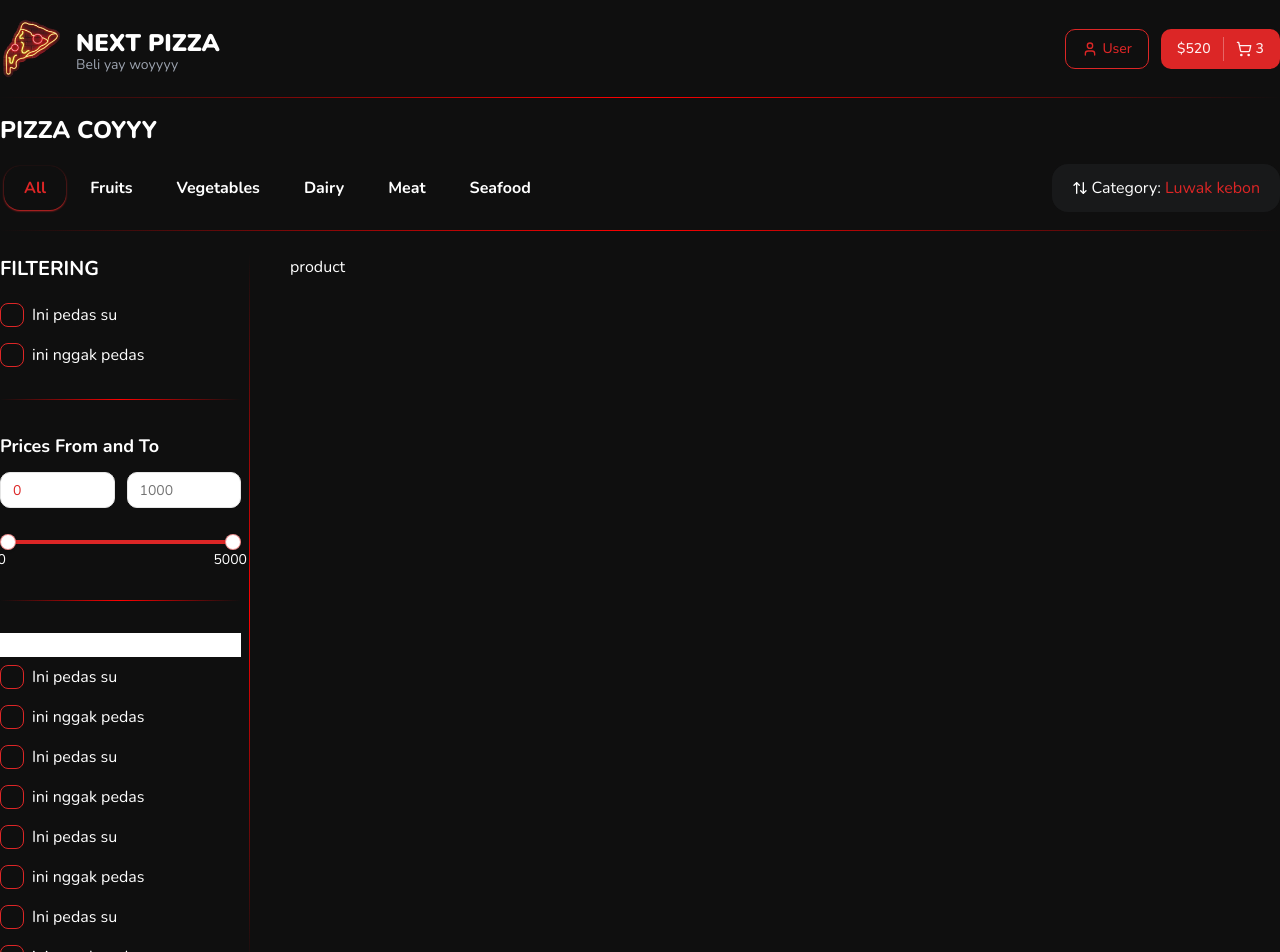
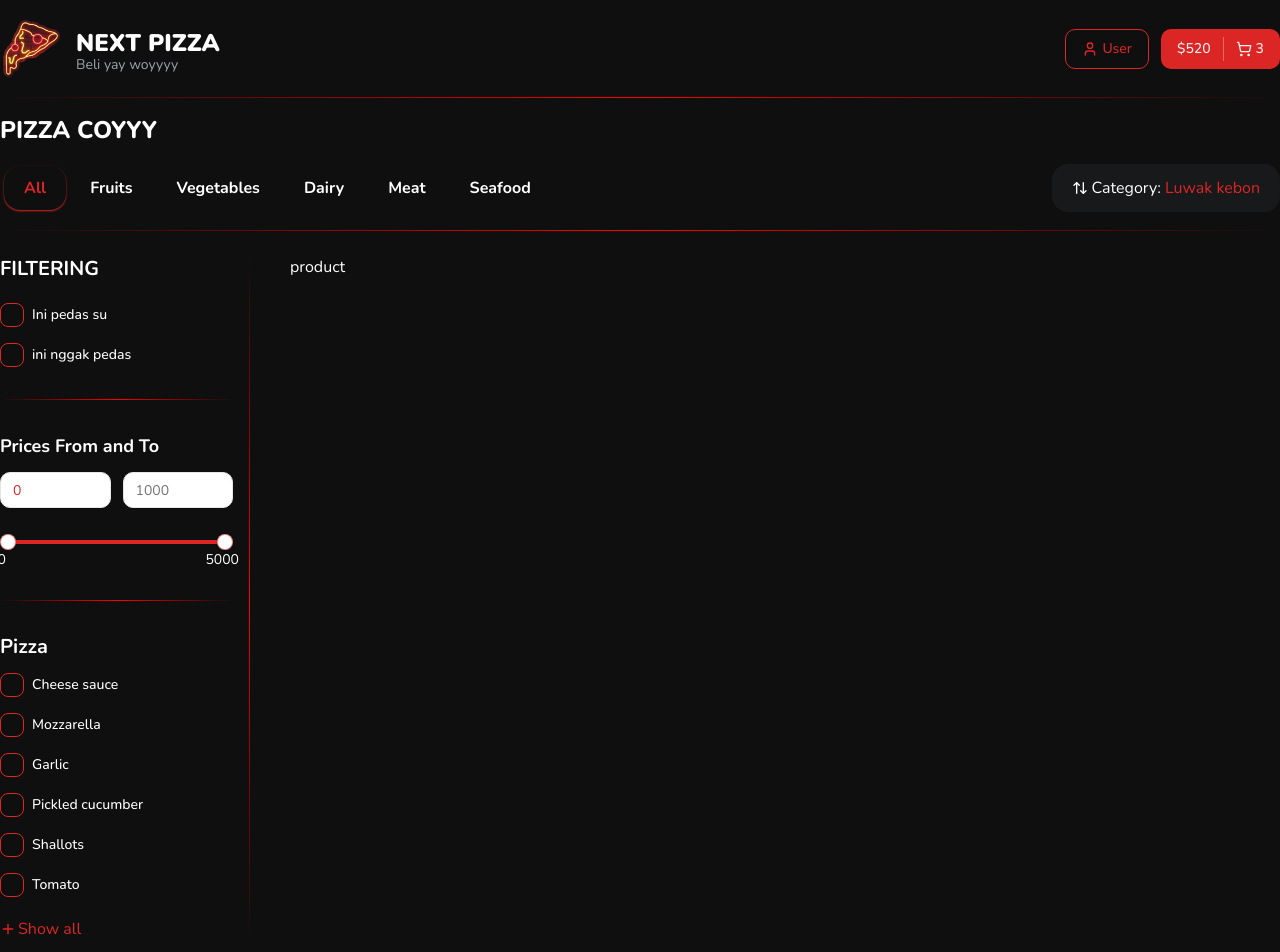
Before and after one commit to Andrihjm/e-commerce-clone, a Next.js app: page / in a window 1280 px wide. Shown: the top 952 px of the page. Built offline with nearby package versions, Linux system fonts and the light colour scheme.

Commit message:
create filter group.tsx

```diff
--- a/app/page.tsx
+++ b/app/page.tsx
@@ -1,5 +1,6 @@
 import FilterComponent from "@/components/filter/filter-component";
 import Category from "@/components/shared/category";
+import { defaultItems, items } from "@/data/data-array/menu-filter";
 
 export default function Home() {
   return (
@@ -11,7 +12,7 @@ export default function Home() {
 
         <div className="components pt-6">
           <div className="flex gap-10">
-            <div className="w-[250px] border-right-primary">
+            <div className="w-[250px] pr-2 border-right-primary">
               <FilterComponent />
             </div>
 
--- /dev/null
+++ b/components/filter/filter-checkbox-group.tsx
@@ -0,0 +1,93 @@
+"use client";
+
+import { Items } from "@/lib/types";
+import { Input } from "../ui/input";
+import FilterCheckbox from "./filter-checkbox";
+import React, { useState } from "react";
+import { Minus, Plus } from "lucide-react";
+
+interface FilterComponentProps {
+  title: string;
+  limit?: number;
+  items: Items[];
+  defaultItems: Items[];
+  searchInputPleaceholder?: string;
+  onChange?: (values: string[]) => void;
+  defaultValue?: string[];
+  className?: string;
+}
+
+const FilterComponent = ({
+  title,
+  limit = 5,
+  items,
+  defaultItems,
+  searchInputPleaceholder = "Search...",
+  onChange,
+  defaultValue,
+}: FilterComponentProps) => {
+  const [isShowAll, setIsShowAll] = useState(false);
+  const [searchFilterCheckbox, setsearchFilterCheckbox] = useState("");
+
+  const handleSearchFilterCheckbox = (
+    e: React.ChangeEvent<HTMLInputElement>
+  ) => {
+    setsearchFilterCheckbox(e.target.value);
+  };
+
+  const list = isShowAll
+    ? items.filter((e) =>
+        e.label.toLowerCase().includes(searchFilterCheckbox.toLocaleLowerCase())
+      )
+    : defaultItems?.slice(0, limit);
+
+  return (
+    <div className="">
+      <h2 className="font-bold mb-3">{title}</h2>
+
+      {isShowAll && (
+        <div className="mb-5">
+          <Input
+            placeholder={searchInputPleaceholder}
+            onChange={handleSearchFilterCheckbox}
+            className="text-primary border-none"
+          />
+        </div>
+      )}
+
+      <div className="max-h-96 flex flex-col gap-4 overflow-auto scrollbar">
+        {list.map((item, index) => (
+          <FilterCheckbox
+            key={index}
+            label={item.label}
+            value={item.value}
+            endAdorment={item.endAdorment}
+            checked={item.checked}
+            onCheckedChange={(e) => console.log(e)}
+          />
+        ))}
+      </div>
+
+      {items.length > limit && (
+        <div className="mt-2">
+          <button
+            onClick={() => setIsShowAll(!isShowAll)}
+            className="mt-3 text-primary"
+          >
+            {isShowAll ? (
+              <div className="flex items-center gap-0.5">
+                <Minus /> Hide all
+              </div>
+            ) : (
+              <div className="flex items-center gap-0.5">
+                <Plus size={16} /> Show all
+              </div>
+            )}
+          </button>
+        </div>
+      )}
+    </div>
+  );
+};
+
+export default FilterComponent;
--- a/components/filter/filter-checkbox.tsx
+++ b/components/filter/filter-checkbox.tsx
@@ -1,42 +1,38 @@
-import React from "react";
 import { Checkbox } from "../ui/checkbox";
+import { Label } from "../ui/label";
 
 interface FilterCheckboxProps {
-  text: string;
+  label: string;
   value: string;
-  endAdornment?: React.ReactNode;
+  endAdorment?: React.ReactNode;
   onCheckedChange?: (checked: boolean) => void;
   checked?: boolean;
-  name?: string;
 }
 
 const FilterCheckbox = ({
-  text,
+  label,
   value,
-  endAdornment,
+  endAdorment,
   onCheckedChange,
   checked,
-  name,
 }: FilterCheckboxProps) => {
   return (
-    <>
-      <div className="flex items-center space-x-2">
+    <div className="flex items-center space-x-2 cursor-pointer">
       <Checkbox
-          id={`checkbox-${String(name)}-${String(value)}`}
+        id={`checkbox-${String(value)}`}
         value={value}
         checked={checked}
         onCheckedChange={onCheckedChange}
-          className="rounded-[8px] w-6 h-6"
+        className="h-6 w-6 rounded-[8px]"
       />
-        <label
-          htmlFor={`checkbox-${String(name)}-${String(value)}`}
-          className="leading-none cursor-pointer flex-1"
+      <Label
+        htmlFor={`checkbox-${String(value)}`}
+        className="flex-1 leading-none cursor-pointer"
       >
-          {text}
-        </label>
-        {endAdornment}
-      </div>{" "}
-    </>
+        {label}
+      </Label>
+      {endAdorment}
+    </div>
   );
 };
 
--- a/components/filter/filter-component.tsx
+++ b/components/filter/filter-component.tsx
@@ -1,7 +1,11 @@
+"use client";
+
 import FilterCheckbox from "./filter-checkbox";
 import { Input } from "../ui/input";
 import { Separator } from "../ui/separator";
 import { RangeSlider } from "../shared/range-slider";
+import FilterCheckboxGroup from "./filter-checkbox-group";
+import { defaultItems, items } from "@/data/data-array/menu-filter";
 
 const FilterComponent = () => {
   return (
@@ -10,8 +14,8 @@ const FilterComponent = () => {
 
       <div className="flex flex-col gap-8">
         <div className="flex flex-col gap-4">
-          <FilterCheckbox text="Ini pedas su" value="1" />
-          <FilterCheckbox text="ini nggak pedas" value="2" />
+          <FilterCheckbox label="Ini pedas su" value="1" />
+          <FilterCheckbox label="ini nggak pedas" value="2" />
         </div>
 
         <Separator />
@@ -36,17 +40,13 @@ const FilterComponent = () => {
         <Separator />
 
         <div className="flex flex-col gap-2">
-          <input type="text" />
-
           <div className="flex flex-col gap-4">
-            <FilterCheckbox text="Ini pedas su" value="1" />
-            <FilterCheckbox text="ini nggak pedas" value="2" />
-            <FilterCheckbox text="Ini pedas su" value="1" />
-            <FilterCheckbox text="ini nggak pedas" value="2" />
-            <FilterCheckbox text="Ini pedas su" value="1" />
-            <FilterCheckbox text="ini nggak pedas" value="2" />
-            <FilterCheckbox text="Ini pedas su" value="1" />
-            <FilterCheckbox text="ini nggak pedas" value="2" />
+            <FilterCheckboxGroup
+              title="Pizza"
+              limit={6}
+              defaultItems={[...defaultItems, ...items]}
+              items={[...defaultItems, ...items]}
+            />
           </div>
         </div>
       </div>
--- a/components/shared/category.tsx
+++ b/components/shared/category.tsx
@@ -5,7 +5,7 @@ import SortPopUp from "./sort-pop-up";
 const Category = () => {
   return (
     <>
-      <div className="sticky top-0 flex items-center justify-between py-4 border-custom-primary">
+      <div className="sticky top-0 flex items-center justify-between py-4 bg-dark border-custom-primary">
         <div className="inline-flex items-center gap-1 p-1 ">
           {categoryMenu.map((category) => (
             <a
--- /dev/null
+++ b/components/ui/label.tsx
@@ -0,0 +1,26 @@
+"use client"
+
+import * as React from "react"
+import * as LabelPrimitive from "@radix-ui/react-label"
+import { cva, type VariantProps } from "class-variance-authority"
+
+import { cn } from "@/lib/utils"
+
+const labelVariants = cva(
+  "text-sm font-medium leading-none peer-disabled:cursor-not-allowed peer-disabled:opacity-70"
+)
+
+const Label = React.forwardRef<
+  React.ElementRef<typeof LabelPrimitive.Root>,
+  React.ComponentPropsWithoutRef<typeof LabelPrimitive.Root> &
+    VariantProps<typeof labelVariants>
+>(({ className, ...props }, ref) => (
+  <LabelPrimitive.Root
+    ref={ref}
+    className={cn(labelVariants(), className)}
+    {...props}
+  />
+))
+Label.displayName = LabelPrimitive.Root.displayName
+
+export { Label }
--- /dev/null
+++ b/data/data-array/menu-filter.ts
@@ -0,0 +1,53 @@
+export const defaultItems = [
+  {
+    label: "Cheese sauce",
+    value: "1",
+  },
+  {
+    label: "Mozzarella",
+    value: "2",
+  },
+  {
+    label: "Garlic",
+    value: "3",
+  },
+  {
+    label: "Pickled cucumber",
+    value: "4",
+  },
+  {
+    label: "Shallots",
+    value: "5",
+  },
+  {
+    label: "Tomato",
+    value: "6",
+  },
+];
+
+export const items = [
+  {
+    label: "test sauce",
+    value: "1",
+  },
+  {
+    label: "test",
+    value: "2",
+  },
+  {
+    label: "test",
+    value: "3",
+  },
+  {
+    label: "test cucumber",
+    value: "4",
+  },
+  {
+    label: "test",
+    value: "5",
+  },
+  {
+    label: "test",
+    value: "6",
+  },
+];
--- /dev/null
+++ b/lib/types.ts
@@ -0,0 +1,7 @@
+export interface Items {
+  label: string;
+  value: string;
+  endAdorment?: React.ReactNode;
+  onCheckedChange?: (checked: boolean) => void;
+  checked?: boolean;
+}
--- a/package.json
+++ b/package.json
@@ -11,6 +11,7 @@
   "dependencies": {
     "@radix-ui/react-checkbox": "^1.1.1",
     "@radix-ui/react-dialog": "^1.1.1",
+    "@radix-ui/react-label": "^2.1.0",
     "@radix-ui/react-popover": "^1.1.1",
     "@radix-ui/react-separator": "^1.1.0",
     "@radix-ui/react-slot": "^1.1.0",
--- a/tailwind.config.ts
+++ b/tailwind.config.ts
@@ -1,13 +1,13 @@
-import type { Config } from "tailwindcss"
+import type { Config } from "tailwindcss";
 
 const config = {
   darkMode: ["class"],
   content: [
-    './pages/**/*.{ts,tsx}',
-    './components/**/*.{ts,tsx}',
-    './app/**/*.{ts,tsx}',
-    './src/**/*.{ts,tsx}',
-	],
+    "./pages/**/*.{ts,tsx}",
+    "./components/**/*.{ts,tsx}",
+    "./app/**/*.{ts,tsx}",
+    "./src/**/*.{ts,tsx}",
+  ],
   prefix: "",
   theme: {
     container: {
@@ -19,6 +19,7 @@ const config = {
     },
     extend: {
       colors: {
+        dark: "#0f0f0f",
         border: "hsl(var(--border))",
         input: "hsl(var(--input))",
         ring: "hsl(var(--ring))",
@@ -75,6 +76,6 @@ const config = {
     },
   },
   plugins: [require("tailwindcss-animate")],
-} satisfies Config
+} satisfies Config;
 
-export default config
+export default config;
```
Also changed, not shown: 1 other file (tests, documents, lock files or other folders). Lines whose indentation alone changed are shown as unchanged.
